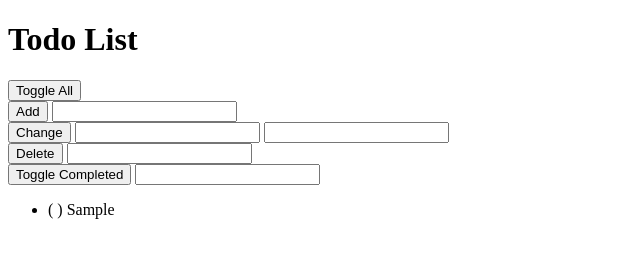
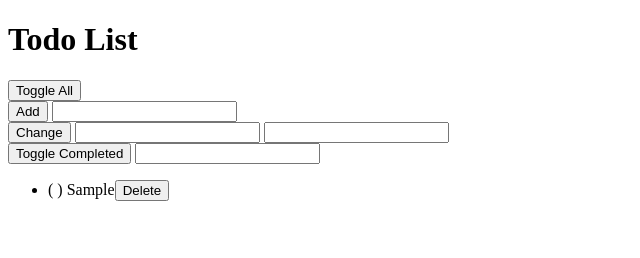
Before and after one commit to vixtorocha/to-do-App, a plain HTML site: page index.html in a window 1280 px wide. Both pictures are taken after typing "Sample" into the empty fields and a click on the button "Add". Shown: the whole page, without its empty margins (0-640 px from the left). Drawn offline with Linux system fonts and the light colour scheme.

Commit message:
Botão de deletar melhorado

```diff
--- a/index.html
+++ b/index.html
@@ -21,10 +21,6 @@
         <input id="changeTodoTextInput" type="text">
     </div>
     <div>
-        <button onclick="handlers.deleteTodo()">Delete</button>
-        <input id="deleteTodoPositionInput" type="number">
-    </div>
-    <div>
         <button onclick="handlers.toggleCompleted()">Toggle Completed</button>
         <input id="toggleCompletedPositionInput" type="number">
     </div>
--- a/script.js
+++ b/script.js
@@ -68,10 +68,8 @@ let handlers = {
         view.displayTodos();
     },
 
-    deleteTodo: function () {
-        let deleteTodoPositionInput = document.getElementById("deleteTodoPositionInput");
-        todoList.deleteTodo(deleteTodoPositionInput.valueAsNumber);
-        deleteTodoPositionInput = '';
+    deleteTodo: function (position) {
+        todoList.deleteTodo(position);
         view.displayTodos();
     },
 
@@ -87,6 +85,7 @@ let view = {
     displayTodos: function () {
         let todosUl = document.querySelector('ul');
         todosUl.innerHTML = '';
+
         for (let i = 0; i < todoList.todos.length; i++) {
             let todoLi = document.createElement('li');
             let todo = todoList.todos[i];
@@ -98,8 +97,32 @@ let view = {
                 todoTextWithCompletion = '( ) ' + todo.todoText
             }
 
+            todoLi.id = i;
             todoLi.textContent = todoTextWithCompletion;
+            todoLi.appendChild(this.createsDeleteButton());
             todosUl.appendChild(todoLi);
         }
+    },
+
+    createsDeleteButton: function () {
+        let deleteButton = document.createElement('button');
+        deleteButton.textContent = 'Delete';
+        deleteButton.className = 'deleteButton';
+        return deleteButton;
+    },
+
+    setUpEventListeners: function () {
+        let todosUl = document.querySelector('ul');
+
+        todosUl.addEventListener('click', function (event) {
+            let elementClicked = event.target;
+
+            //Checa se o elemento clicado é um botão delete.
+            if (elementClicked.className === 'deleteButton') {
+                handlers.deleteTodo(parseInt(elementClicked.parentNode.id));
+            }
+        });
     }
 }
+
+view.setUpEventListeners();
```
